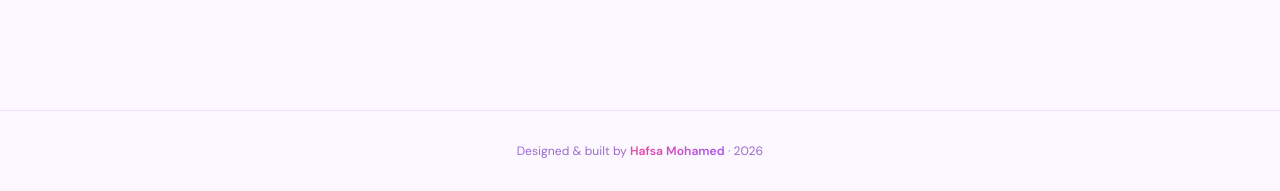
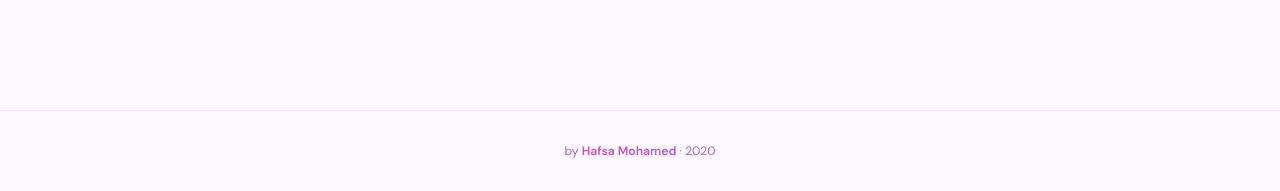
Before and after one commit to XafsaCiise/Hafsa-portfolio, a plain HTML site: page index.html in a window 1280 px wide. Shown: the part 2831-3022 px from the top of the page. Drawn offline with nearby package versions, Linux system fonts and the light colour scheme.

Commit message:
Update index.html

```diff
--- a/index.html
+++ b/index.html
@@ -494,7 +494,7 @@
 
   <!-- FOOTER -->
   <footer>
-    <p>Designed &amp; built by <span>Hafsa Mohamed</span> · 2026</p>
+    <p> by <span>Hafsa Mohamed</span> · 2020</p>
   </footer>
 
   <script>
```
